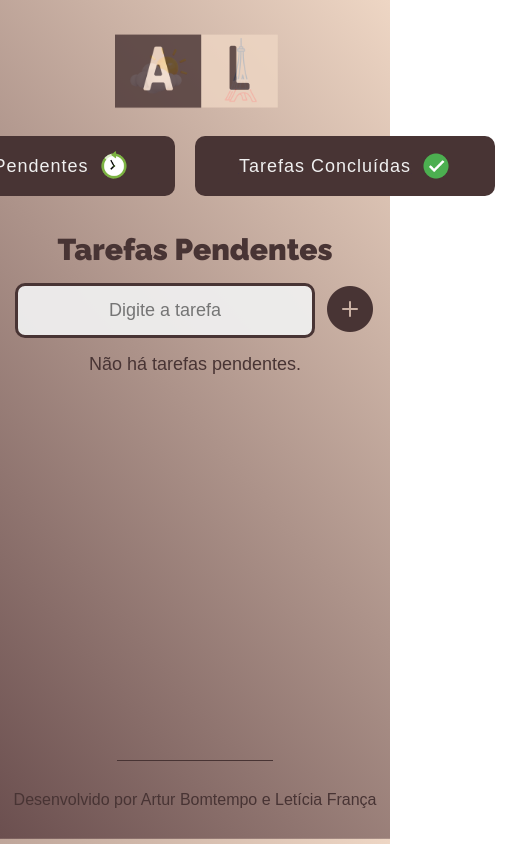
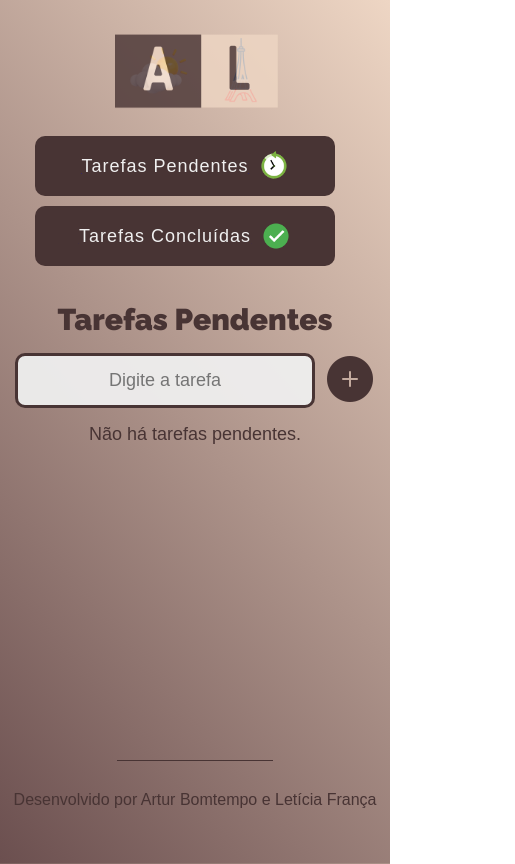
Before and after one commit to arturbomtempo-dev/listify, a React (Vite) app: page / in a window 390 px wide. Shown: the whole page, 515 px wide, since content can reach past the window. Built offline with nearby package versions, Linux system fonts and the light colour scheme.

Commit message:
General Responsiveness

```diff
--- a/src/assets/styles/Footer/Footer.style.js
+++ b/src/assets/styles/Footer/Footer.style.js
@@ -20,4 +20,8 @@
     padding-top: 30px;
     color: #483434;
     margin-bottom: 30px;
+
+    @media screen and (max-width: 1800px){
+        margin-bottom: 55px;
+    }
 `;
--- a/src/assets/styles/TaskApp/TaskApp.style.js
+++ b/src/assets/styles/TaskApp/TaskApp.style.js
@@ -5,6 +5,15 @@
     align-items: center;
     justify-content: center;
     flex-direction: row;
+
+    @media screen and (max-width: 1800px){
+        display: flex;
+        align-items: center;
+        justify-content: center;
+        flex-direction: column;
+
+        margin-top: -30px;
+    }
 `;
 
 export const LogoContainer = styled.div`
@@ -49,6 +58,10 @@
         height: 30px;
         margin-left: 10px;
     }
+
+    @media screen and (max-width: 1800px){
+        margin-top: 10px;
+    }
 `;
 
 export const Title = styled.h1`
```
